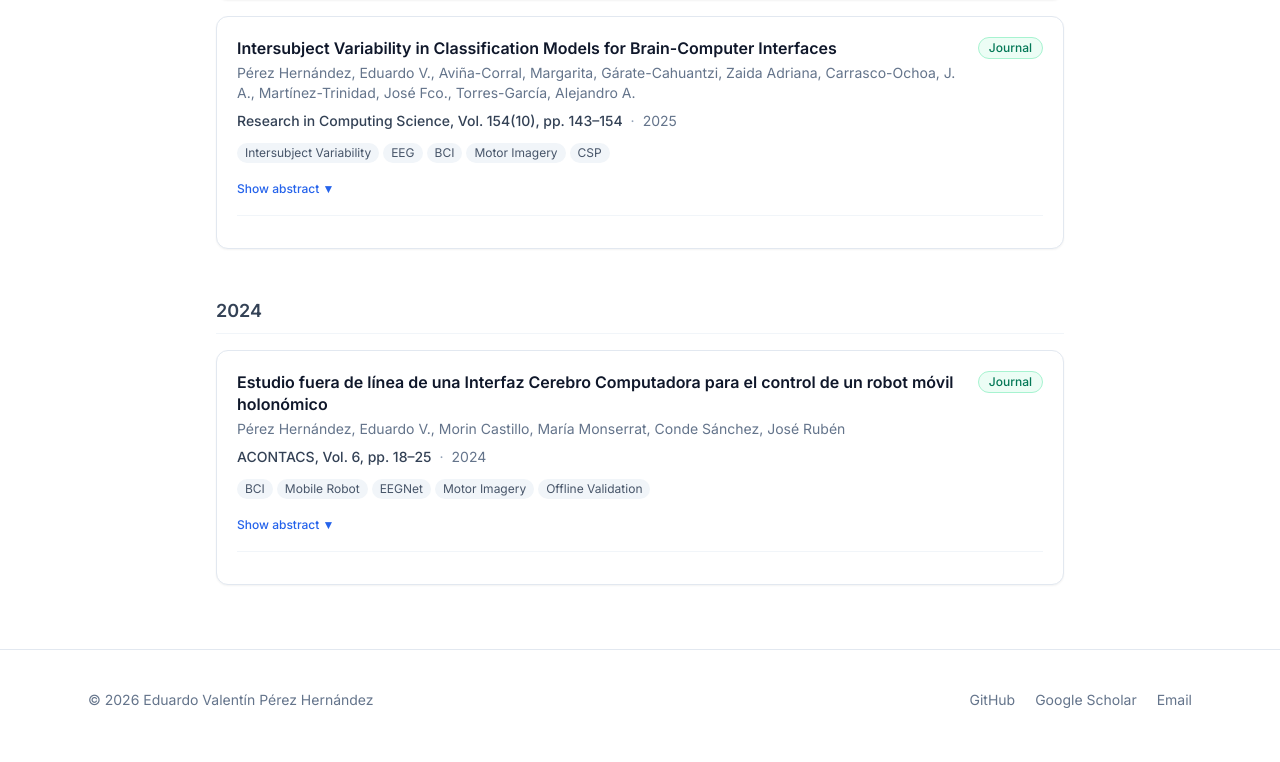
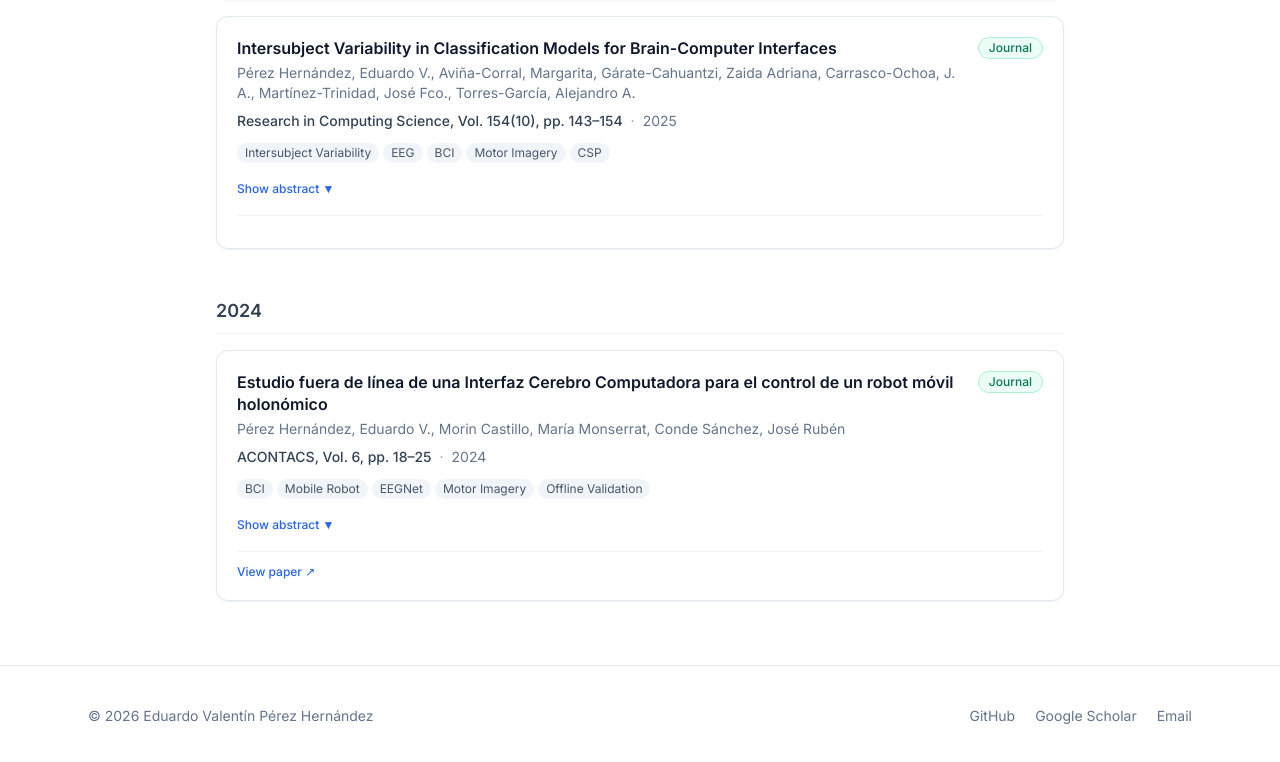
Before and after one commit to Valent-in-GIT/portfolio, a Next.js app: page /publications in a window 1280 px wide. Shown: the part 1110-1872 px from the top of the page. Built offline with nearby package versions, Linux system fonts and the light colour scheme.

Commit message:
Add URL to ACONTACS 2024 paper

```diff
--- a/data/publications.ts
+++ b/data/publications.ts
@@ -94,6 +94,7 @@ export const publications: Publication[] = [
     year: 2024,
     venue: "ACONTACS, Vol. 6, pp. 18–25",
     venueType: "journal",
+    url: "https://www-optica.inaoep.mx/~tecnologia_salud/acontacs/articulos/2024/MyT2024-012-Estudio_fuera_de_linea_de_una_interfaz_cerebro_computadora_para_el_control_de_un_robot_movil_holonomico.pdf",
     abstract:
       "This work presents a classification methodology based on the EEGNet convolutional neural network model, validated offline. Using electroencephalogram (EEG) data from the four-class Motor Imagery paradigm of the BCI Competition 2008 2A, the EEG signals are used to generate commands that control a three-wheeled holonomic mobile robot. The growing interest in BCIs has generated a wide range of contributions aimed at improving human-machine communication through neural signals.",
     tags: ["BCI", "Mobile Robot", "EEGNet", "Motor Imagery", "Offline Validation"],
```
